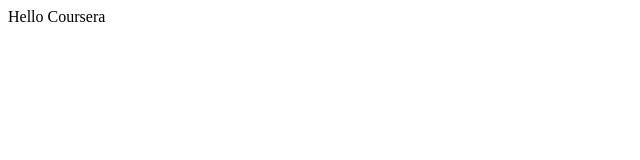
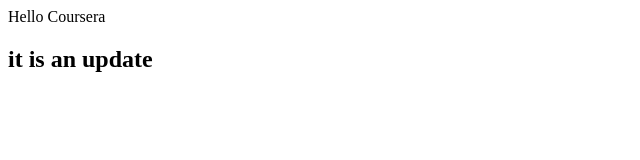
Before and after one commit to ManukiQ/Coursera-test, a plain HTML site: page index.html in a window 1280 px wide. Shown: the whole page, without its empty margins (0-640 px from the left). Drawn offline with Linux system fonts and the light colour scheme.

Commit message:
small update

```diff
--- a/index.html
+++ b/index.html
@@ -5,5 +5,6 @@
 </head>
 <body
 <h1>Hello Coursera</h1>
+<h2>it is an update</h2>
 </body>
 </html>
```
